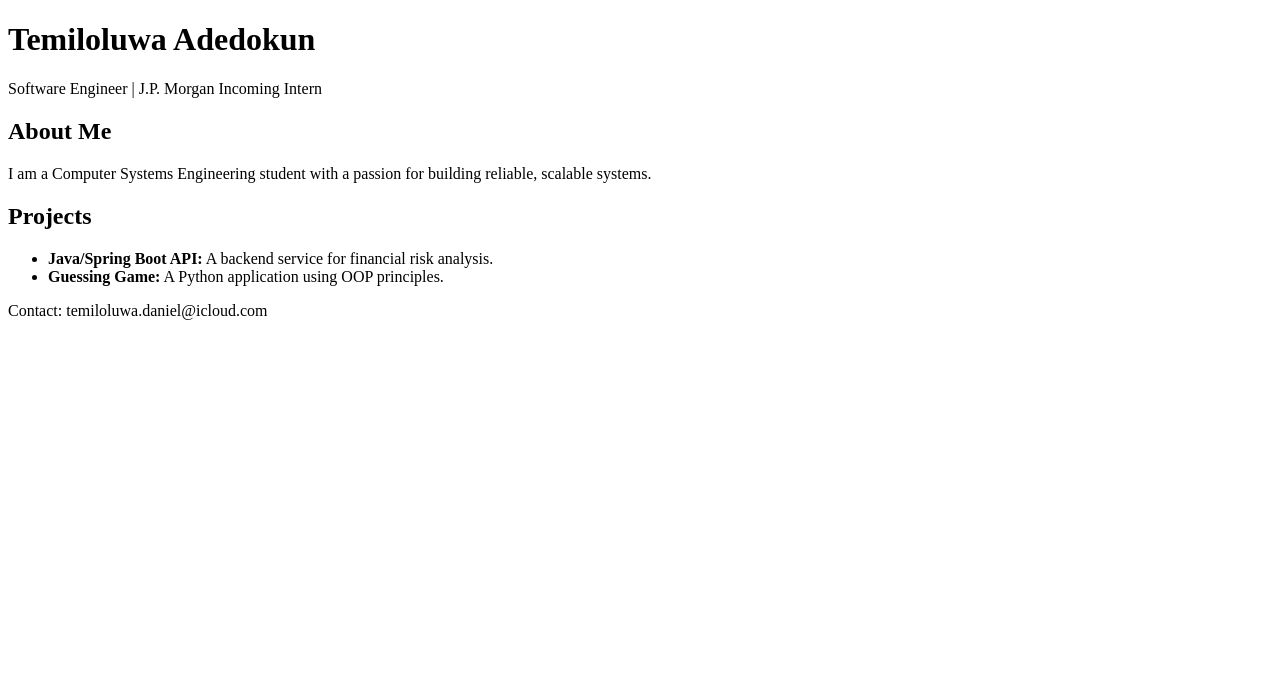
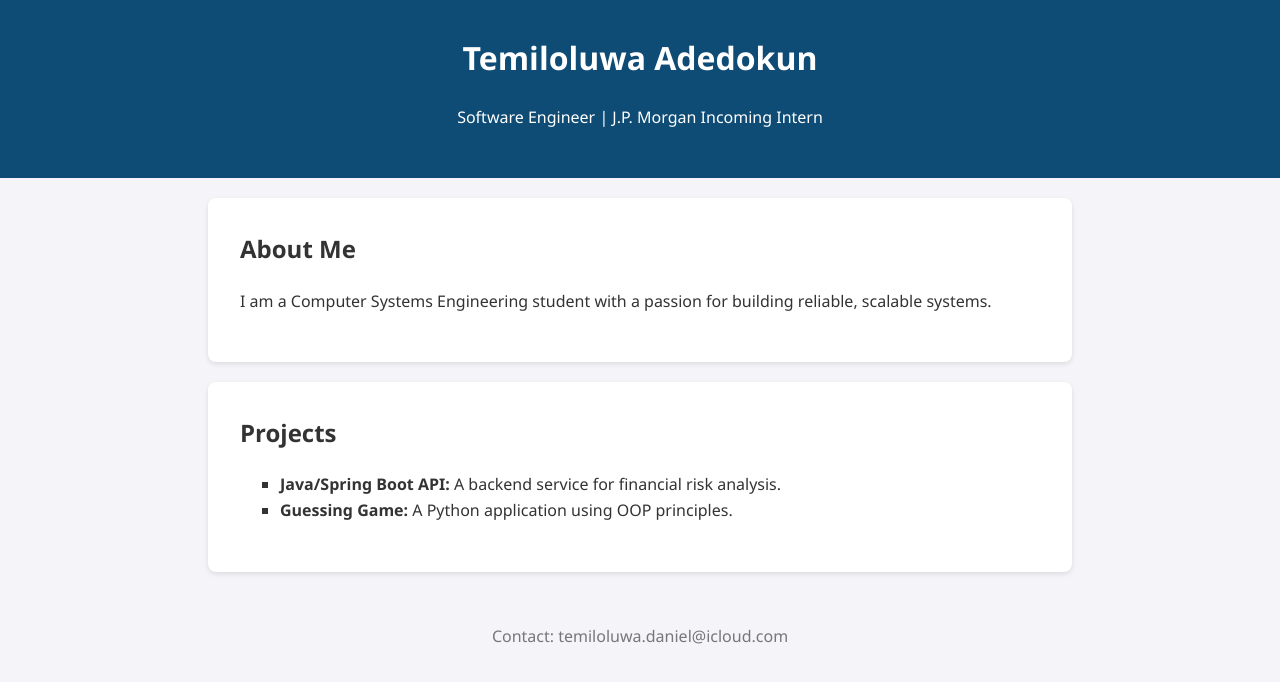
Before and after one commit to Temiade05/my-website, a plain HTML site: page index.html in a window 1280 px wide. Drawn offline with Linux system fonts and the light colour scheme.

Commit message:
Added CSS for professional look

```diff
--- a/index.html
+++ b/index.html
@@ -2,6 +2,7 @@
 <html>
 <head>
     <title>Temiloluwa Adedokun | Software Engineer</title>
+    <link rel="stylesheet" href="style.css">
 </head>
 <body>
 
--- /dev/null
+++ b/style.css
@@ -0,0 +1,35 @@
+body {
+    font-family: 'Segoe UI', Tahoma, Geneva, Verdana, sans-serif;
+    line-height: 1.6;
+    margin: 0;
+    padding: 0;
+    background-color: #f4f4f9;
+    color: #333;
+}
+header {
+    background: #0f4c75; /* A professional "Banking Blue" */
+    color: #fff;
+    padding: 2rem;
+    text-align: center;
+}
+section {
+    padding: 2rem;
+    max-width: 800px;
+    margin: auto;
+    background: white;
+    margin-top: 20px;
+    border-radius: 8px;
+    box-shadow: 0 2px 5px rgba(0,0,0,0.1);
+}
+h1, h2 {
+    margin-top: 0;
+}
+ul {
+    list-style-type: square;
+}
+footer {
+    text-align: center;
+    padding: 1rem;
+    margin-top: 20px;
+    color: #777;
+}
```
